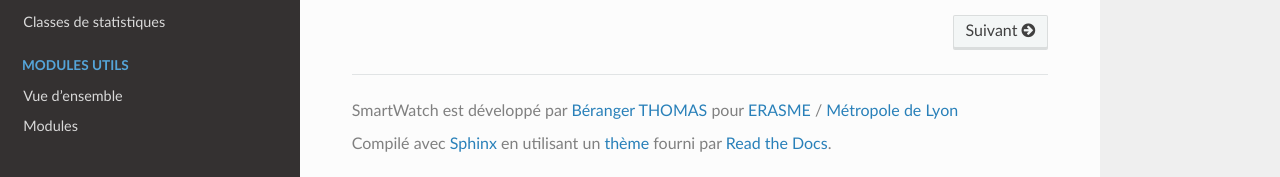
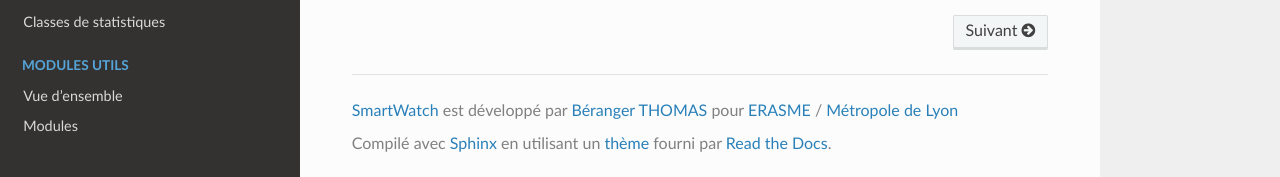
Before and after one commit to datagora-erasme/smart_watch, a Sphinx documentation site: the page built from docs/index.rst, in a window 1280 px wide and 900 px high, scrolled down 1189 px. Shown: the part 720-897 px from the top of the window. Built offline with Sphinx 7.4.7 and the Read the Docs theme 3.1.0, drawn with Linux system fonts in a browser that asks for light colours; pages that are not in the unit, such as notebooks, are missing from menus; part of the change alters nothing that is shown.

```diff
--- a/docs/_templates/footer.html
+++ b/docs/_templates/footer.html
@@ -2,7 +2,7 @@
 
 {%- block contentinfo %}
     <div class="custom-footer">
-    <p>SmartWatch est développé par <a href="https://github.com/berangerthomas" target="_blank">Béranger THOMAS</a>
+    <p><a href="https://github.com/datagora-erasme/smart_watch" target="_blank">SmartWatch</a> est développé par <a href="https://github.com/berangerthomas" target="_blank">Béranger THOMAS</a>
         pour <a href="https://erasme.org/" target="_blank">ERASME</a> / <a href="https://www.grandlyon.com/" target="_blank">Métropole de Lyon</a></p>
     </div>
 {%- endblock %}
```
